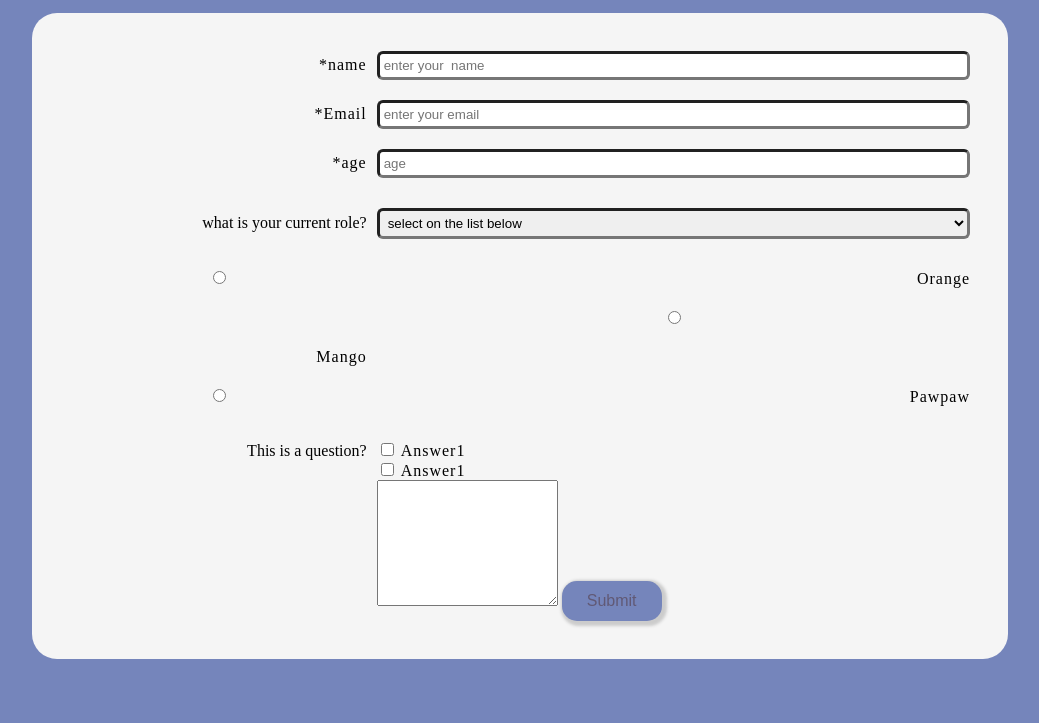
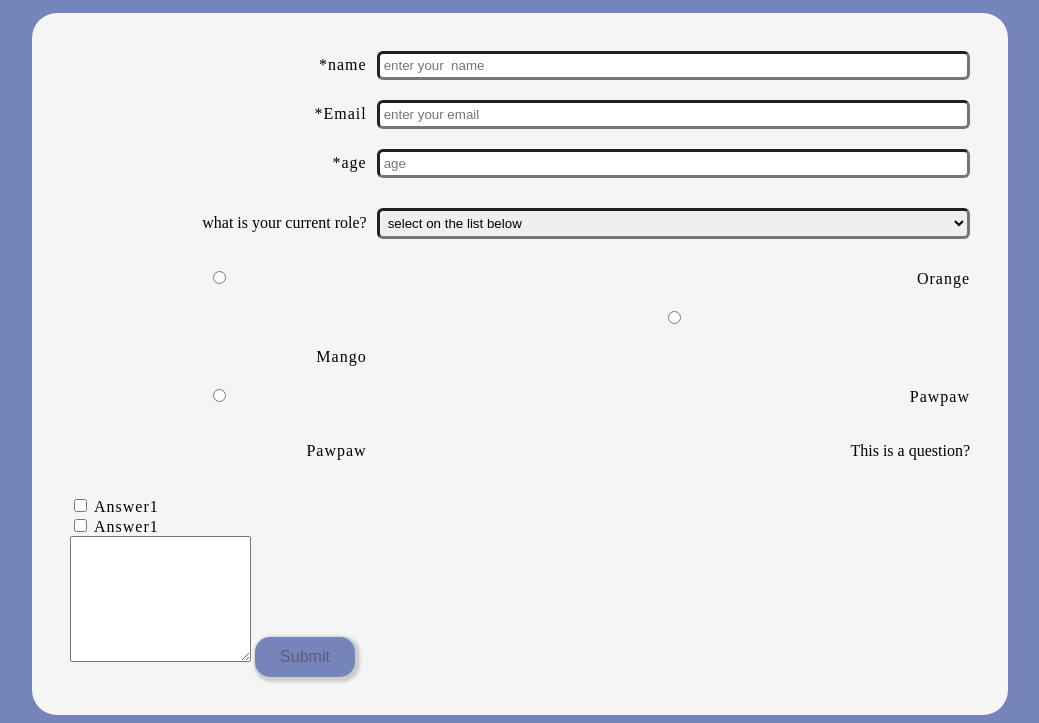
Before and after one commit to rotshidzw/Review, a website: page index.html in a window 1280 px wide. Shown: the part 101-824 px from the top of the page, without its empty margins (120-1159 px from the left). Before the commit the page ends 800 px from the top, so only its background shows below. Drawn offline with Linux system fonts and the light colour scheme.

Commit message:
adding html file

```diff
--- a/index.html
+++ b/index.html
@@ -41,7 +41,8 @@
   <input type="radio" id="css" name="fav_fruit" value="Mango">
   <label for="css">Mango</label><br>
   <input type="radio" id="javascript" name="fav_fruit" value="Pawpaw">
-  <label for="javascript">Pawpaw</label></div></div>
+  <label for="javascript">Pawpaw</label></div>
+  <label for="javascript">Pawpaw</label></div>
 </select>
 <p>This is a question?</p>
 <div class="checkbox-container">
@@ -53,7 +54,7 @@
         <input type="checkbox" value="attribute" id="answer1" />
         <label for="answer1">Answer1</label>
     </div>
-    <textarea name="comments" id="comments"></textarea>
+    <textarea name="comment" id="comments"></textarea>
     <button class="shadow" type="submit" id="submit">Submit</button>
 </form>
 
```
